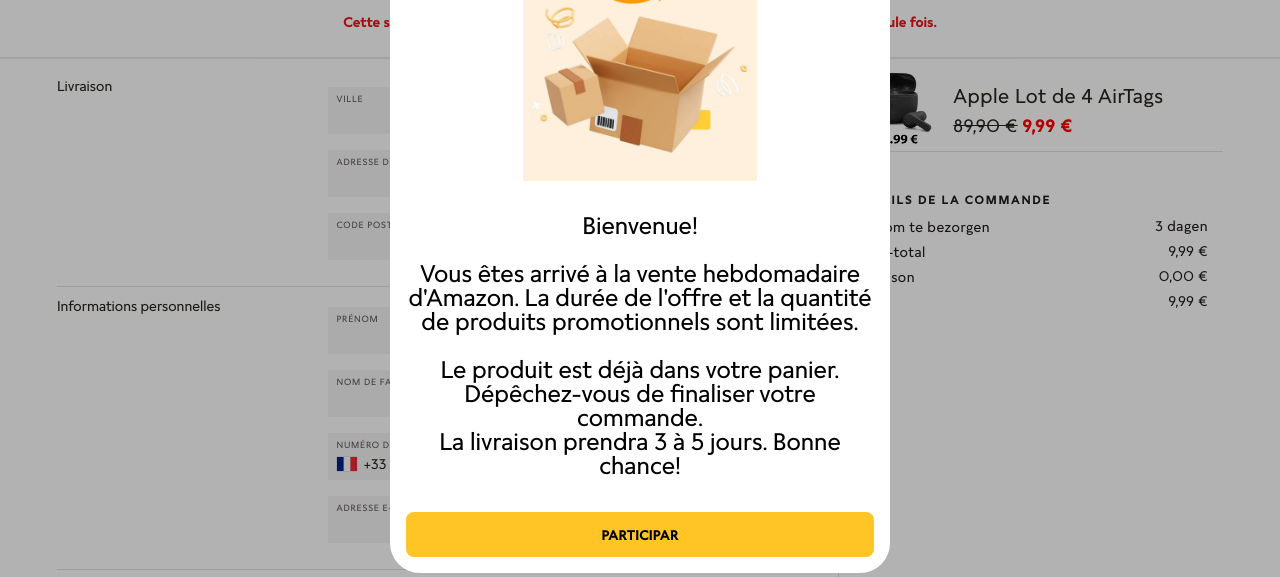
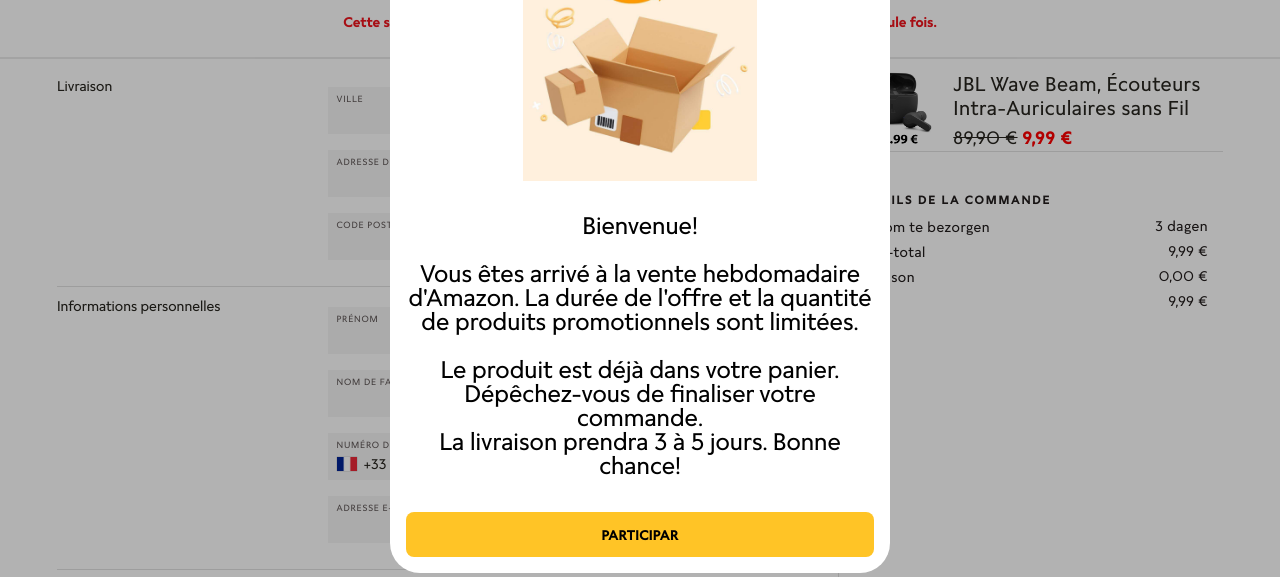
Before and after one commit to CapSlep/PrefillLand, a plain HTML site: page index.html in a window 1280 px wide. Shown: the part 164-741 px from the top of the page. Drawn offline with nearby package versions, Linux system fonts and the light colour scheme.

Commit message:
goods title update

```diff
--- a/index.html
+++ b/index.html
@@ -10,7 +10,7 @@
     <meta name="viewport" content="width=device-width, initial-scale=1" />
     <link rel="shortcut icon" href="./src/img/favicon.png" />
 
-    <title>Apple Lot de 4 AirTags
+    <title>JBL Wave Beam, Écouteurs Intra-Auriculaires sans Fil
     </title>
 
     <link rel="stylesheet" href="src/css/intlTelInput.css" />
--- a/src/js/config.js
+++ b/src/js/config.js
@@ -241,7 +241,7 @@ L’autonomie des écouteurs est très longue, ajoutée à la batterie du boitie
   const products = [
     {
       id: "26468784",
-      name: "Apple Lot de 4 AirTags",
+      name: "JBL Wave Beam, Écouteurs Intra-Auriculaires sans Fil",
       miniImg: "./src/img/price-jbl.png",
       images: ["./src/img/price-jbl.png"],
     },
```
